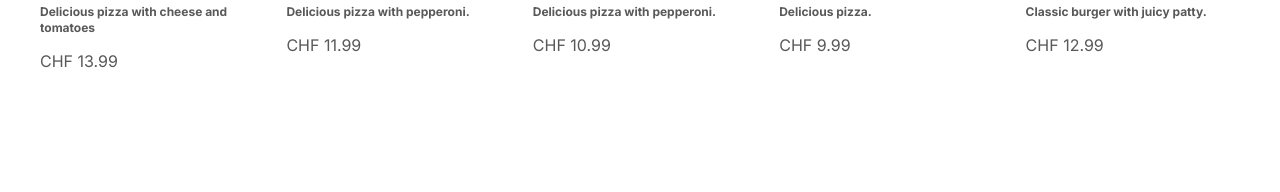
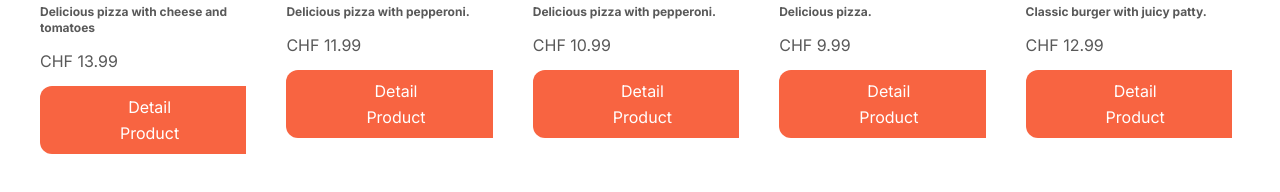
Before and after one commit to ChadevDevelopment/BestFood, a Next.js app in the folder best_food_next/: page /products in a window 1280 px wide. Shown: the part 410-602 px from the top of the page. Built offline with nearby package versions, Linux system fonts and the light colour scheme.

Commit message:
updatedmodal

```diff
--- a/best_food_next/components/modals/Modal.tsx
+++ b/best_food_next/components/modals/Modal.tsx
@@ -82,7 +82,7 @@ const Modal: FC<ModelProps> = ({
             <footer className="p-6 border-t">
               <button
                 onClick={onOrder}
-                className="py-2 px-4 bg-orange-400 text-white font-mono hover:font-extrabold hover:bg-orange-500 rounded-xl"
+                className="py-2 px-4 bg-orange text-white font-mono hover:font-extrabold hover:bg-orange-500 rounded-xl"
               >
                 Add to Cart
                 <svg
--- a/best_food_next/components/productlist/ProductListItem.tsx
+++ b/best_food_next/components/productlist/ProductListItem.tsx
@@ -44,7 +44,7 @@ const ProductListItem: FC<ProductListItemProps> = ({ product, onClick }) => {
           </div>
           <button
             onClick={handleDetailButtonClick}
-            className="cursor-pointer mt-3 py-2 px-20 bg-orange-400 text-white font-mono hover:font-extrabold hover:bg-orange-500 rounded-xl self-start"
+            className="cursor-pointer mt-3 py-2 px-20 bg-orange text-white font-mono hover:font-extrabold hover:bg-orange-500 rounded-xl self-start"
           >
             Detail Product
           </button>
```
